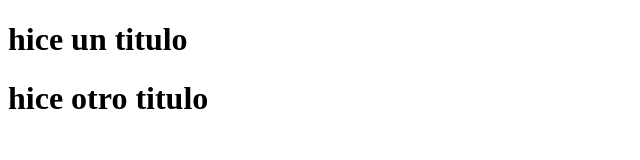
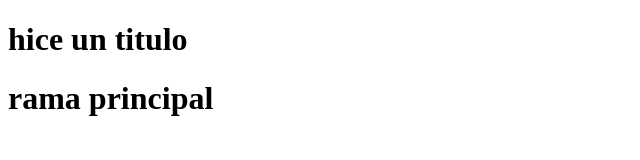
Before and after one commit to juancpinedam/PROYECTO_ANGULAR_1, a plain HTML site: page nuevo.html in a window 1280 px wide. Shown: the whole page, without its empty margins (0-640 px from the left). Drawn offline with Linux system fonts and the light colour scheme.

Commit message:
rama principal title

```diff
--- a/nuevo.html
+++ b/nuevo.html
@@ -6,7 +6,7 @@
     <meta name="viewport" content="width=device-width, initial-scale=1.0">
     <title>Document</title>
     <h1>hice un titulo</h1>
-    <h1>hice otro titulo</h1>
+    <h1>rama principal</h1>
 </head>
 <body>
 
```
